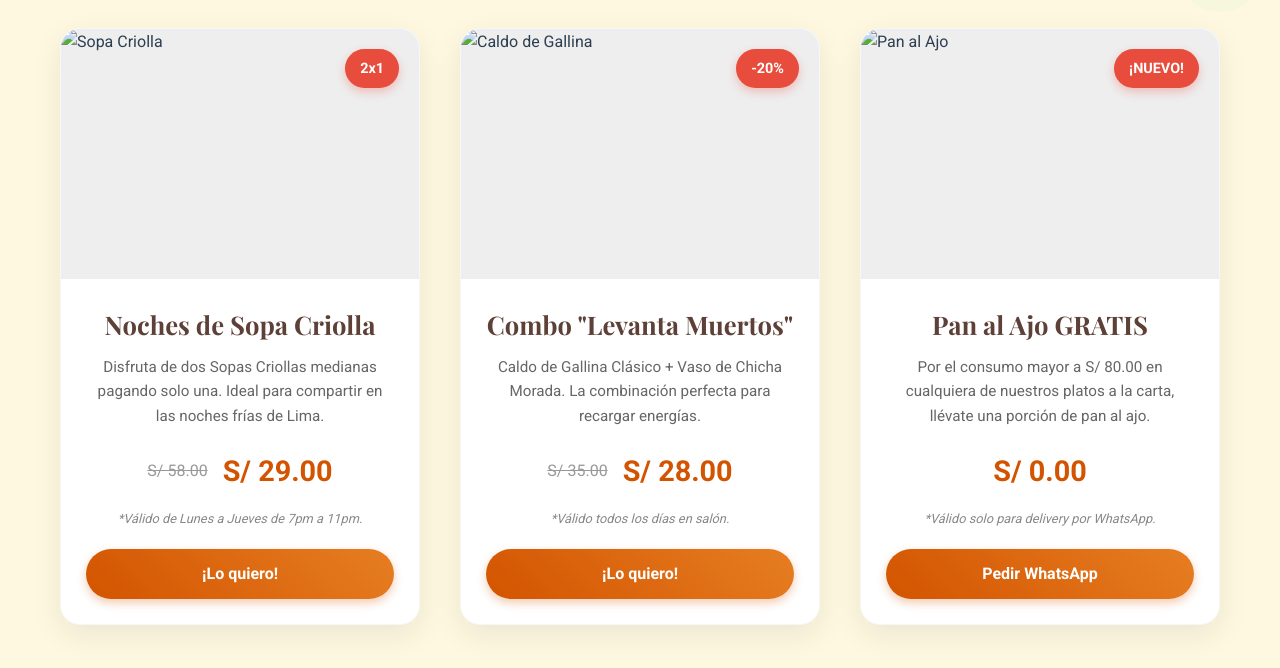
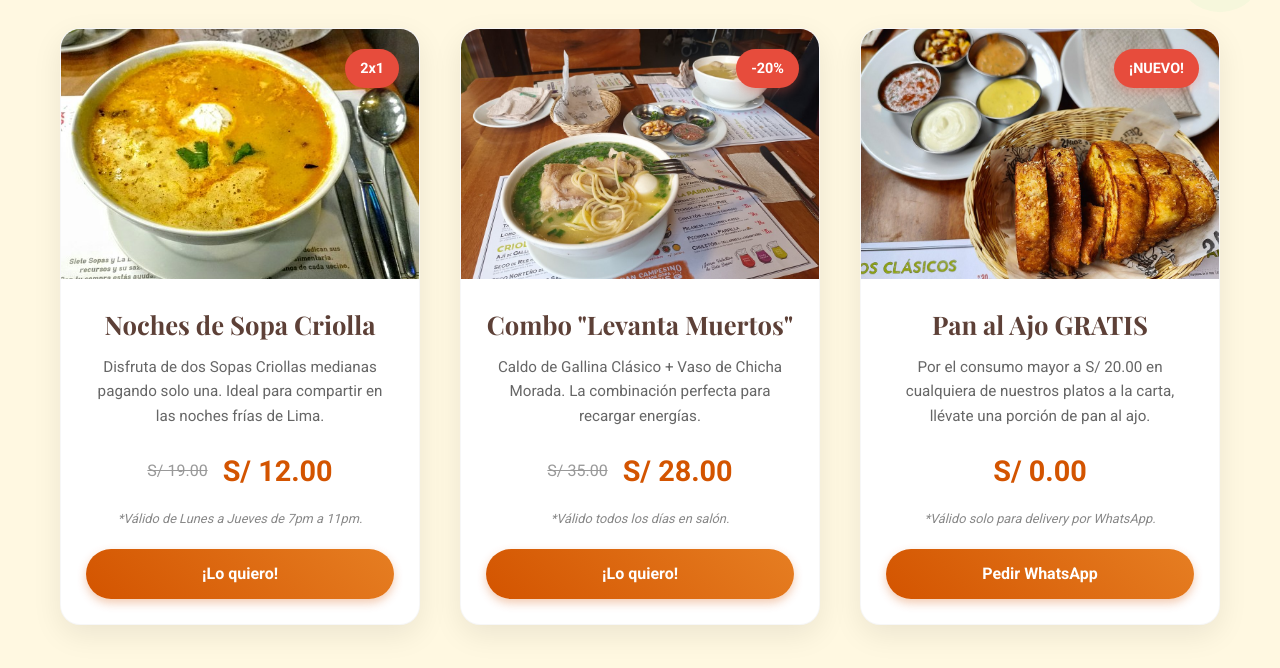
Before and after one commit to guillermO566/SIETE-SOPAS, a website: page public/promociones.html in a window 1280 px wide. Shown: the part 772-1440 px from the top of the page. Drawn offline with nearby package versions, Linux system fonts and the light colour scheme.

Commit message:
actualizado

```diff
--- a/public/promociones.html
+++ b/public/promociones.html
@@ -44,14 +44,14 @@
                     <div class="promo-badge">2x1</div>
                     <div class="promo-image">
                         <!-- Usa tus propias imágenes aquí -->
-                        <img src="imagenes/promo1.jpg" alt="Sopa Criolla">
+                        <img src="imagenes/SOPA CRIOLLA.jpg" alt="Sopa Criolla">
                     </div>
                     <div class="promo-details">
                         <h3>Noches de Sopa Criolla</h3>
                         <p class="promo-desc">Disfruta de dos Sopas Criollas medianas pagando solo una. Ideal para compartir en las noches frías de Lima.</p>
                         <div class="promo-prices">
-                            <span class="old-price">S/ 58.00</span>
-                            <span class="new-price">S/ 29.00</span>
+                            <span class="old-price">S/ 19.00</span>
+                            <span class="new-price">S/ 12.00</span>
                         </div>
                         <p class="promo-terms">*Válido de Lunes a Jueves de 7pm a 11pm.</p>
 
@@ -66,7 +66,7 @@
                 <div class="promo-card">
                     <div class="promo-badge">-20%</div>
                     <div class="promo-image">
-                        <img src="imagenes/promo2.jpg" alt="Caldo de Gallina">
+                        <img src="imagenes/PRINCIPAL3.jpg" alt="Caldo de Gallina">
                     </div>
                     <div class="promo-details">
                         <h3>Combo "Levanta Muertos"</h3>
@@ -88,11 +88,11 @@
                 <div class="promo-card">
                     <div class="promo-badge">¡NUEVO!</div>
                     <div class="promo-image">
-                        <img src="imagenes/promo3.jpg" alt="Pan al Ajo">
+                        <img src="imagenes/PRINCIPAL1.jpg" alt="Pan al Ajo">
                     </div>
                     <div class="promo-details">
                         <h3>Pan al Ajo GRATIS</h3>
-                        <p class="promo-desc">Por el consumo mayor a S/ 80.00 en cualquiera de nuestros platos a la carta, llévate una porción de pan al ajo.</p>
+                        <p class="promo-desc">Por el consumo mayor a S/ 20.00 en cualquiera de nuestros platos a la carta, llévate una porción de pan al ajo.</p>
                         <div class="promo-prices">
                             <span class="new-price">S/ 0.00</span>
                         </div>
```
Also changed, not shown: server.js (+9 -9 lines), public/imagenes/SOPA CRIOLLA.jpg (added), 1 other file.
